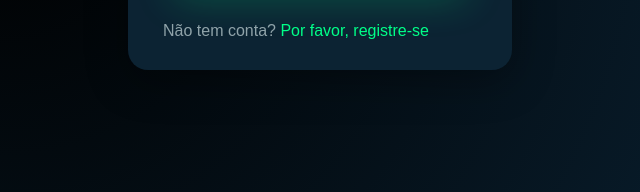
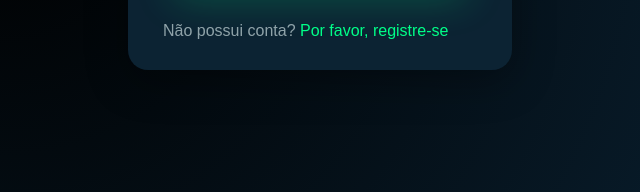
Before and after one commit to AllanCezarGarcia/TCC-MATIFRJ, a plain HTML site: page login.html in a window 1280 px wide. Shown: the part 522-714 px from the top of the page, 640-1280 px from the left. Drawn offline with nearby package versions, Linux system fonts and the light colour scheme.

Commit message:
mudanças

```diff
--- a/login.html
+++ b/login.html
@@ -37,7 +37,7 @@
                     <input type="password" name="senha" placeholder="Senha" required>
                 </div>
                 <button type="submit" class="submit">Login</button>
-                <p class="footer">Não tem conta? <a href="registro.html" class="link">Por favor, registre-se</a>
+                <p class="footer">Não possui conta? <a href="registro.html" class="link">Por favor, registre-se</a>
                 </p>
             </form>
         </div>
```
